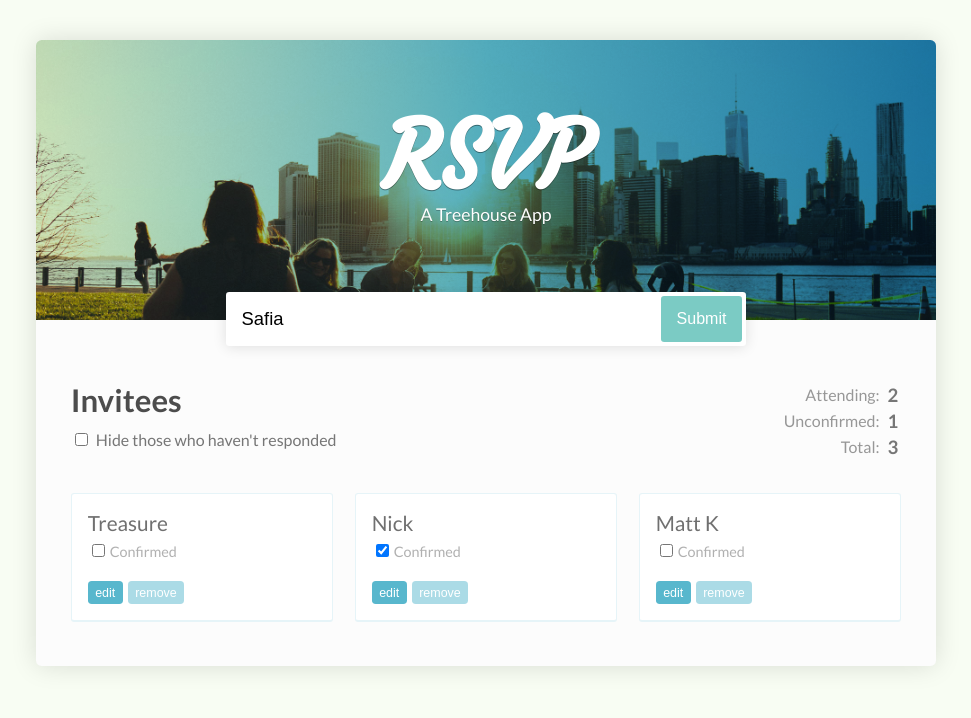
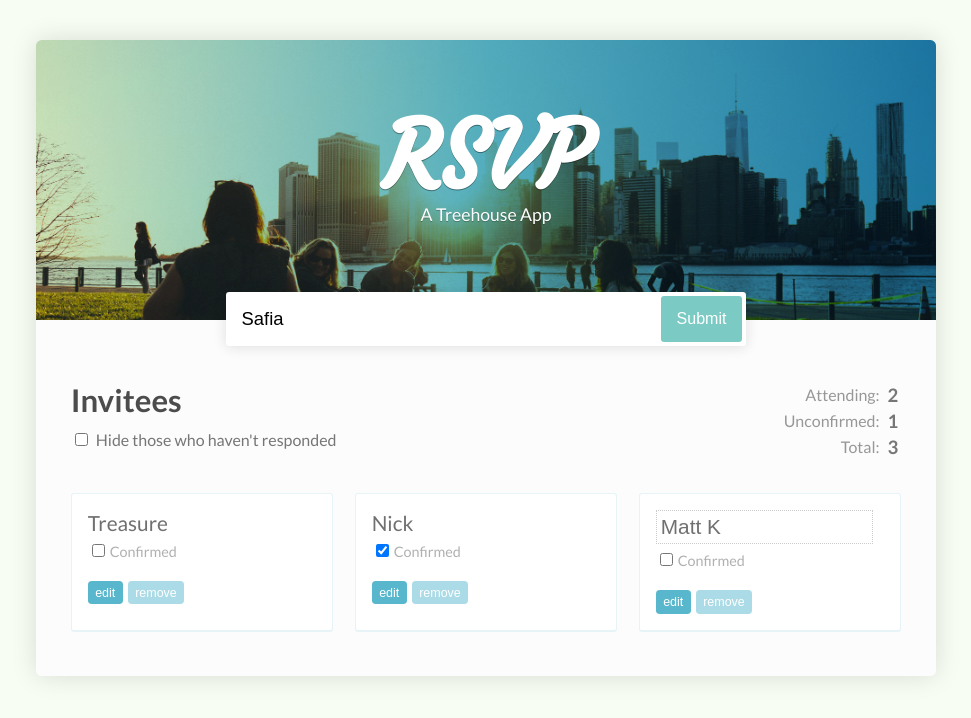
Before and after one commit to prusinskiPiotr/react-tutorial, a React (Create React App) app in the folder rsvp/: page / in a window 1280 px wide. Shown: the top 718 px of the page, without its empty margins (154-1125 px from the left). Built offline with nearby package versions, Linux system fonts and the light colour scheme.

Commit message:
Enable to toggle edit state for guests

```diff
--- a/rsvp/src/App.js
+++ b/rsvp/src/App.js
@@ -9,30 +9,39 @@
       {
         name: 'Treasure',
         isConfirmed: false,
+        isEditing: false,
       },
       {
         name: 'Nick',
         isConfirmed: true,
+        isEditing: false,
       },
       {
         name: 'Matt K',
         isConfirmed: false,
+        isEditing: true,
       },
     ]
   }
 
-  toggleConfiromationAt = indexToChange =>
+  toggleGuestPropertyAt = (property, indexToChange) =>
   this.setState({
     guests: this.state.guests.map((guest, index) => {
       if (index === indexToChange){
         return {
           ...guest,
-            isConfirmed: !guest.isConfirmed,
+          [property]: !guest[property],
         };
       }
       return guest;
     })
-    })
+  });
+
+  toggleConfirmationAt = index =>
+    this.toggleGuestPropertyAt("isConfirmed", index);
+
+  toggleEditingAt = index =>
+    this.toggleGuestPropertyAt("isEditing", index);
 
   getTotalInvited = () => this.state.guests.length;
   // getAttendingGuests = () =>
@@ -75,7 +84,8 @@
 
         <GuestList
           guests={this.state.guests}
-          toggleConfirmationAt={this.toggleConfiromationAt}
+          toggleConfirmationAt={this.toggleConfirmationAt}
+          toggleEditingAt={this.toggleEditingAt}
         />
 
       </div>
--- a/rsvp/src/Guest.js
+++ b/rsvp/src/Guest.js
@@ -1,10 +1,13 @@
 import React from 'react';
 import PropTypes from 'prop-types';
 
+import GuestName from './GuestName';
 
 const Guest = props =>
     <li>
-        <span>{props.name}</span>
+        <GuestName isEditing={props.isEditing}>
+            {props.name}
+        </GuestName>
         <label>
             <input type="checkbox"
                 checked={props.isConfirmed}
@@ -12,14 +15,16 @@
             />
             Confirmed
         </label>
-        <button>edit</button>
+        <button onClick={props.handleEditing}>edit</button>
         <button>remove</button>
     </li>;
 
 Guest.propTypes = {
     name: PropTypes.string.isRequired,
     isConfirmed: PropTypes.bool.isRequired,
+    isEditing: PropTypes.bool.isRequired,
     handleConfirmation: PropTypes.func.isRequired,
+    handleEditing: PropTypes.func.isRequired
 }
 
 export default Guest;
--- a/rsvp/src/GuestList.js
+++ b/rsvp/src/GuestList.js
@@ -10,7 +10,9 @@
             key={index}
             name={guests.name}
             isConfirmed={guests.isConfirmed}
+            isEditing={guests.isEditing}
             handleConfirmation={() => props.toggleConfirmationAt(index)}
+            handleEditing={() => props.toggleEditingAt(index)}
         />
     )}
 </ul>;
@@ -18,6 +20,7 @@
 GuestList.propTypes = {
     guests: PropTypes.array.isRequired,
     toggleConfirmationAt: PropTypes.func.isRequired,
+    toggleEditingAt: PropTypes.func.isRequired,
 }
 
 export default GuestList;
--- /dev/null
+++ b/rsvp/src/GuestName.js
@@ -0,0 +1,21 @@
+import React from 'react';
+import PropTypes from 'prop-types';
+
+const GuestName = props => {
+    if (props.isEditing) {
+        return (
+            <input type="text" value={props.children} />
+        );
+    }
+    return (
+        <span>
+            {props.children}
+        </span>
+    );
+};
+
+GuestName.propTypes = {
+    isEditing: PropTypes.bool.isRequired,
+};
+
+export default GuestName;
```
Lines whose indentation alone changed are shown as unchanged.
